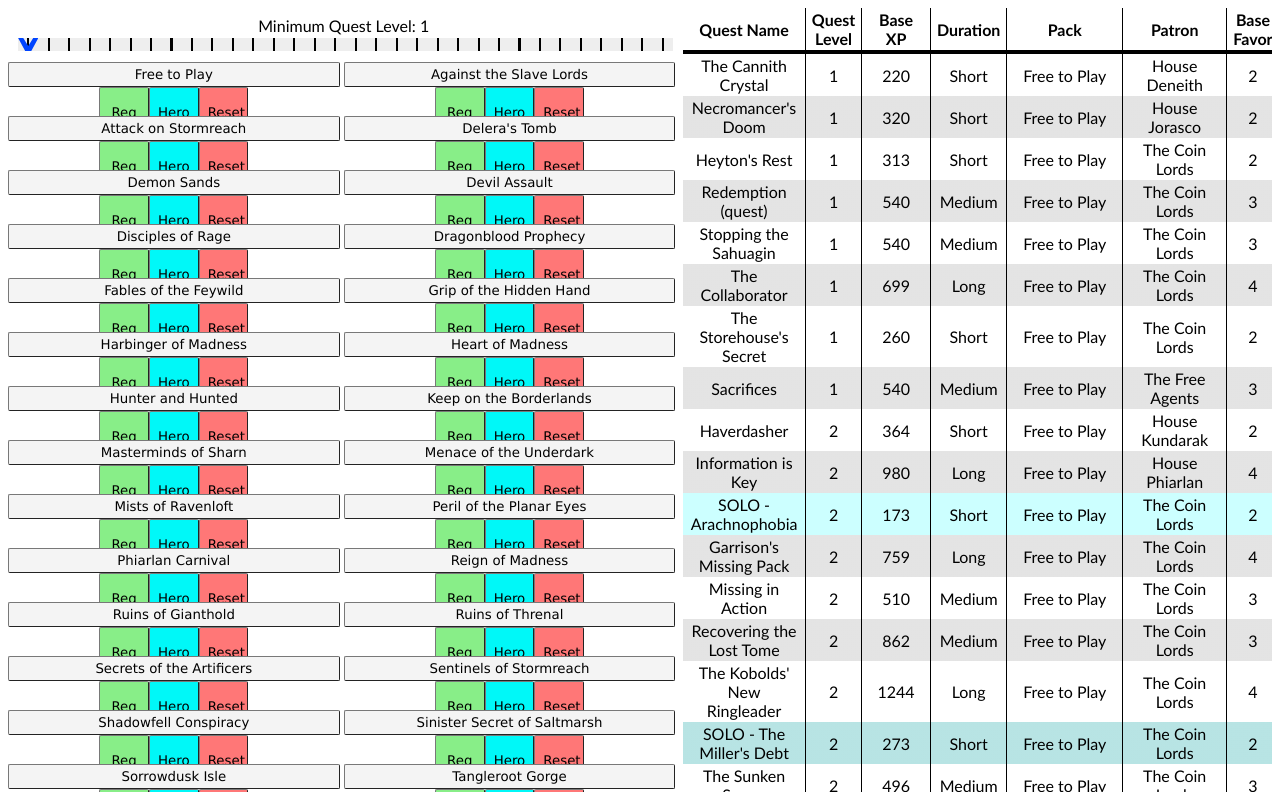
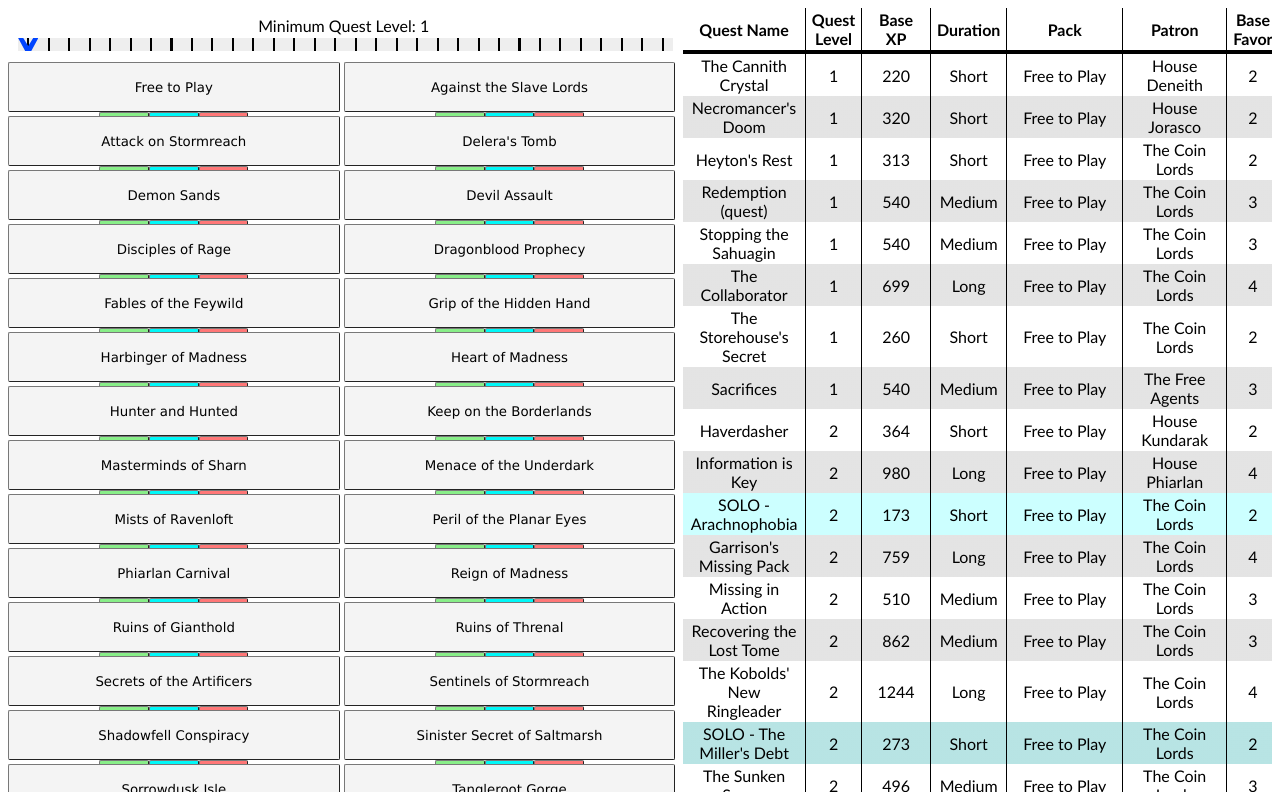
Before and after one commit to Argavyon/DDO-Quest-Tracker, a website: page index.html in a window 1280 px wide. Drawn offline with Linux system fonts and the light colour scheme.

Commit message:
Improve style for mobile display

```diff
--- a/index.html
+++ b/index.html
@@ -1,7 +1,7 @@
 <!DOCTYPE html>
 <html>
 <head>
-    <link rel="stylesheet" href="quests.css?ver=1.0">
+    <link rel="stylesheet" href="quests.css?ver=1.1">
 
     <meta property="og:type" content="website">
     <meta property="og:url" content="https://argavyon.github.io/DDO-Quest-Tracker/">
--- a/quests.css
+++ b/quests.css
@@ -61,8 +61,10 @@ button {
     font-family: Verdana, sans-serif;
     display: inline-block;
     width: 100%;
-    margin: auto;
+    height: 100%;
     padding: 4px 8px;
+    text-align: center;
+    vertical-align:top;
 
     color: #000000;
     border-color: #787878;
@@ -97,9 +99,7 @@ button.pack-prefer-heroic {
     --left-background: #00F8F8;
 }
 button.mobile {
-    display: inline-block;
     width: 15%;
-    height: 100%;
     background-image: none;
 }
 @media (pointer: fine) {
```
